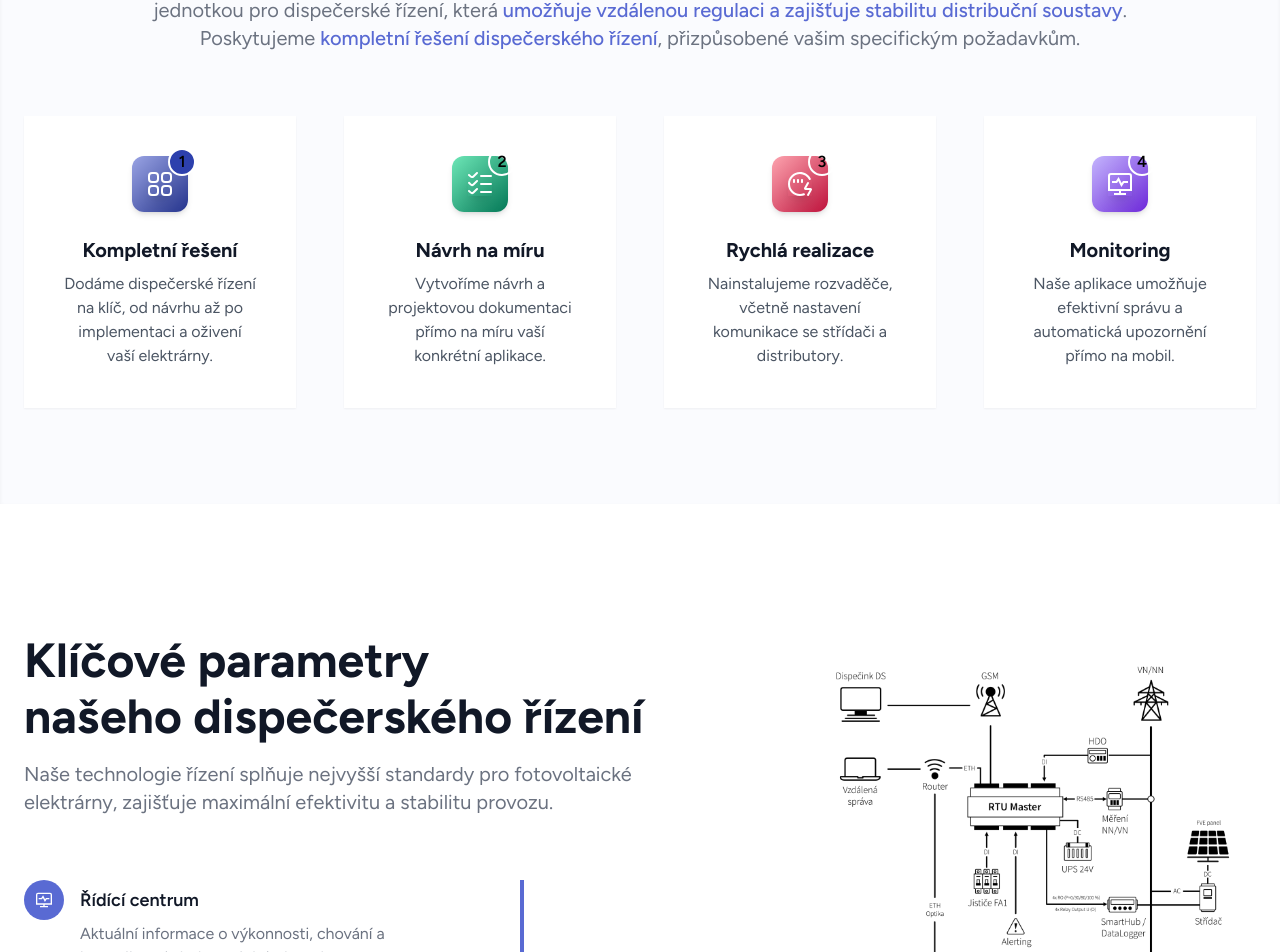
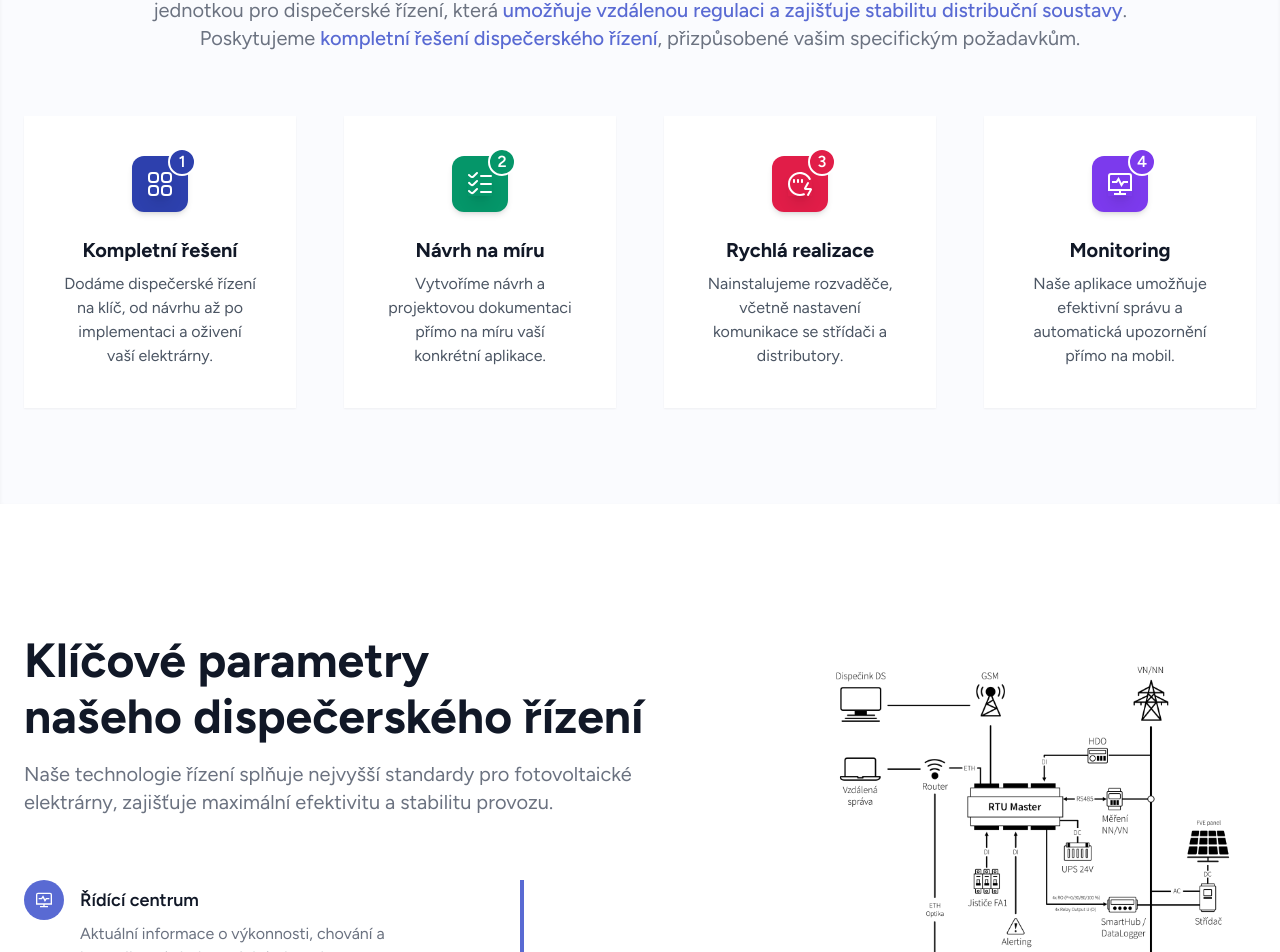
Before and after one commit to pavelvolek/solarsoft-website, a Next.js app: page / in a window 1280 px wide. Shown: the part 1031-1983 px from the top of the page. Built offline with nearby package versions, Linux system fonts and the light colour scheme.

Commit message:
Fix tile numbers

```diff
--- a/app/ui/nase-reseni.tsx
+++ b/app/ui/nase-reseni.tsx
@@ -1,10 +1,9 @@
-import classNames from 'classnames';
-
 export default function NaseReseni() {
   interface Tile {
     title: string;
     description: string;
     color: string;
+    gradient: string;
     iconPath: JSX.Element;
   }
 
@@ -12,7 +11,8 @@ export default function NaseReseni() {
     {
       title: 'Kompletní řešení',
       description: 'Dodáme dispečerské řízení na klíč, od návrhu až po implementaci a oživení vaší elektrárny.',
-      color: 'primary',
+      color: 'bg-primary-600',
+      gradient: 'from-primary-300 to-primary-700',
       iconPath: (
         <g>
           <path d="M7,0H4A4,4,0,0,0,0,4V7a4,4,0,0,0,4,4H7a4,4,0,0,0,4-4V4A4,4,0,0,0,7,0ZM9,7A2,2,0,0,1,7,9H4A2,2,0,0,1,2,7V4A2,2,0,0,1,4,2H7A2,2,0,0,1,9,4Z" />
@@ -25,7 +25,8 @@ export default function NaseReseni() {
     {
       title: 'Návrh na míru',
       description: 'Vytvoříme návrh a projektovou dokumentaci přímo na míru vaší konkrétní aplikace.',
-      color: 'emerald',
+      color: 'bg-emerald-600',
+      gradient: 'from-emerald-300 to-emerald-700',
       iconPath: (
         <path d="m4 6a2.982 2.982 0 0 1 -2.122-.879l-1.544-1.374a1 1 0 0 1 1.332-1.494l1.585 1.414a1 1 0 0 0 1.456.04l3.604-3.431a1 1 0 0 1 1.378 1.448l-3.589 3.414a2.964 2.964 0 0 1 -2.1.862zm20-2a1 1 0 0 0 -1-1h-10a1 1 0 0 0 0 2h10a1 1 0 0 0 1-1zm-17.9 9.138 3.589-3.414a1 1 0 1 0 -1.378-1.448l-3.6 3.431a1.023 1.023 0 0 1 -1.414 0l-1.59-1.585a1 1 0 0 0 -1.414 1.414l1.585 1.585a3 3 0 0 0 4.226.017zm17.9-1.138a1 1 0 0 0 -1-1h-10a1 1 0 0 0 0 2h10a1 1 0 0 0 1-1zm-17.9 9.138 3.585-3.414a1 1 0 1 0 -1.378-1.448l-3.6 3.431a1 1 0 0 1 -1.456-.04l-1.585-1.414a1 1 0 0 0 -1.332 1.494l1.544 1.374a3 3 0 0 0 4.226.017zm17.9-1.138a1 1 0 0 0 -1-1h-10a1 1 0 0 0 0 2h10a1 1 0 0 0 1-1z" />
       ),
@@ -33,7 +34,8 @@ export default function NaseReseni() {
     {
       title: 'Rychlá realizace',
       description: 'Nainstalujeme rozvaděče, včetně nastavení komunikace se střídači a distributory.',
-      color: 'rose',
+      color: 'bg-rose-600',
+      gradient: 'from-rose-300 to-rose-700',
       iconPath: (
         <path d="m16.932,21.886c.201.515-.053,1.095-.568,1.296-1.39.543-2.858.818-4.364.818C5.383,24,0,18.617,0,12S5.383,0,12,0c4.531,0,8.627,2.508,10.691,6.545.251.491.056,1.094-.436,1.346-.492.25-1.094.056-1.346-.436-1.72-3.365-5.134-5.455-8.91-5.455C6.486,2,2,6.486,2,12s4.486,10,10,10c1.255,0,2.479-.229,3.636-.682.515-.201,1.095.054,1.295.567ZM5,8v2c0,.553.448,1,1,1s1-.447,1-1v-2c0-.553-.448-1-1-1s-1,.447-1,1Zm4,0v2c0,.553.448,1,1,1s1-.447,1-1v-2c0-.553-.448-1-1-1s-1,.447-1,1Zm4,0v2c0,.553.448,1,1,1s1-.447,1-1v-2c0-.553-.448-1-1-1s-1,.447-1,1Zm10.768,8.684c-.273-.43-.74-.686-1.249-.686h-4.154l2.51-4.512c.269-.483.095-1.092-.388-1.36-.481-.269-1.091-.094-1.36.388l-2.97,5.342c-.23.463-.206,1.002.066,1.441.272.438.743.701,1.259.701h4.153l-2.509,4.517c-.269.482-.094,1.091.388,1.359.154.086.321.126.485.126.352,0,.692-.186.875-.515l2.987-5.381c.215-.461.18-.992-.093-1.421Z" />
       ),
@@ -41,7 +43,8 @@ export default function NaseReseni() {
     {
       title: 'Monitoring',
       description: 'Naše aplikace umožňuje efektivní správu a automatická upozornění přímo na mobil.',
-      color: 'violet',
+      color: 'bg-violet-600',
+      gradient: 'from-violet-300 to-violet-700',
       iconPath: (
         <path d="m24 19v-15a3 3 0 0 0 -3-3h-18a3 3 0 0 0 -3 3v15h11v2h-5v2h12v-2h-5v-2zm-22-15a1 1 0 0 1 1-1h18a1 1 0 0 1 1 1v13h-20zm12.965 5h5.035v2h-3.965l-2.659 3.988-3-6-1.341 2.012h-5.035v-2h3.965l2.659-3.988 3 6z" />
       ),
@@ -66,14 +69,9 @@ export default function NaseReseni() {
                 key={tile.title}
                 className="flex flex-col justify-center items-center gap-6 text-center bg-white p-10 shadow-sm hover:shadow-lg hover:-translate-y-2 transition-all"
               >
-                <div
-                  className={classNames(
-                    'relative grow-0 shrink-0 flex justify-center items-center w-14 h-14 rounded-xl shadow-md bg-gradient-to-br',
-                    `from-${tile.color}-300 to-${tile.color}-700`,
-                  )}
-                >
+                <div className={`relative grow-0 shrink-0 flex justify-center items-center w-14 h-14 rounded-xl shadow-md bg-gradient-to-br ${tile.color}`}>
                   <div
-                    className={`absolute -top-2 -right-2 rounded-full w-7 h-7 text-base font-semibold text-center border-2 border-white bg-${tile.color}-600`}
+                    className={`absolute -top-2 -right-2 rounded-full w-7 h-7 text-base text-white font-semibold text-center border-2 border-white ${tile.color}`}
                   >
                     {index + 1}
                   </div>
```
